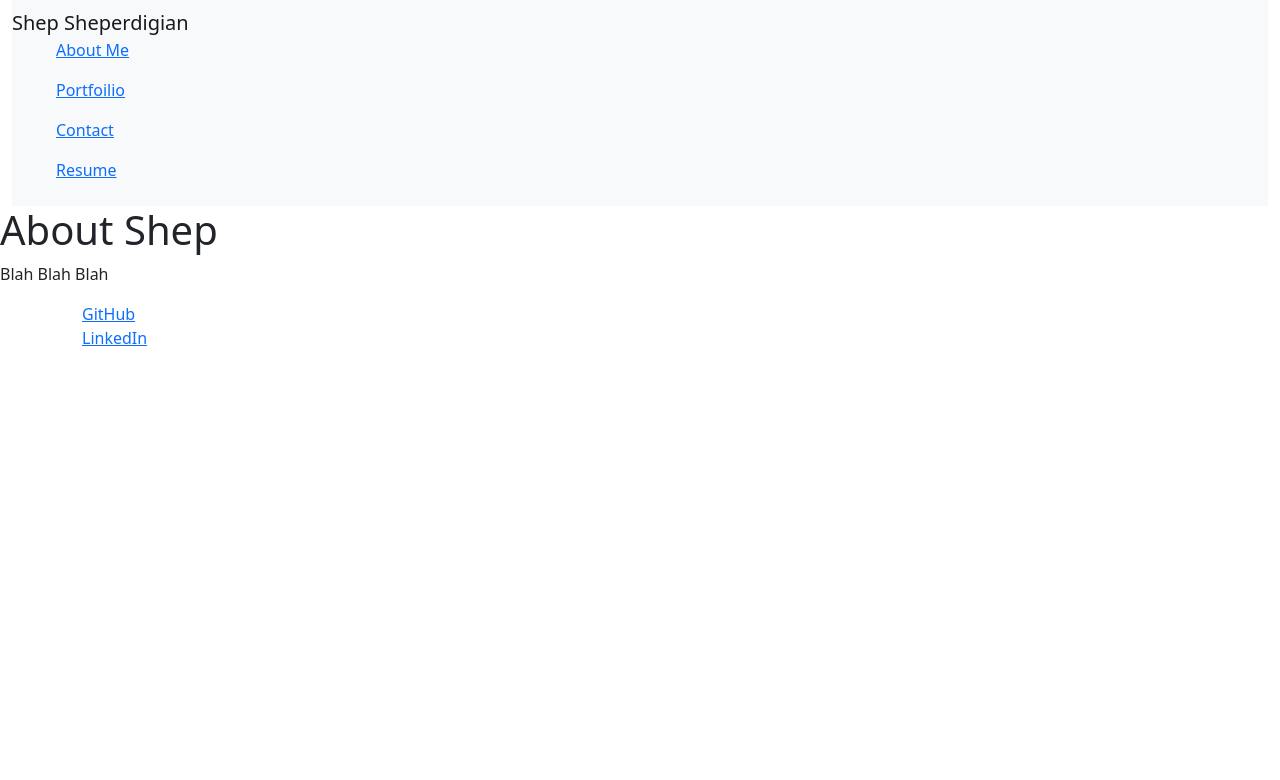
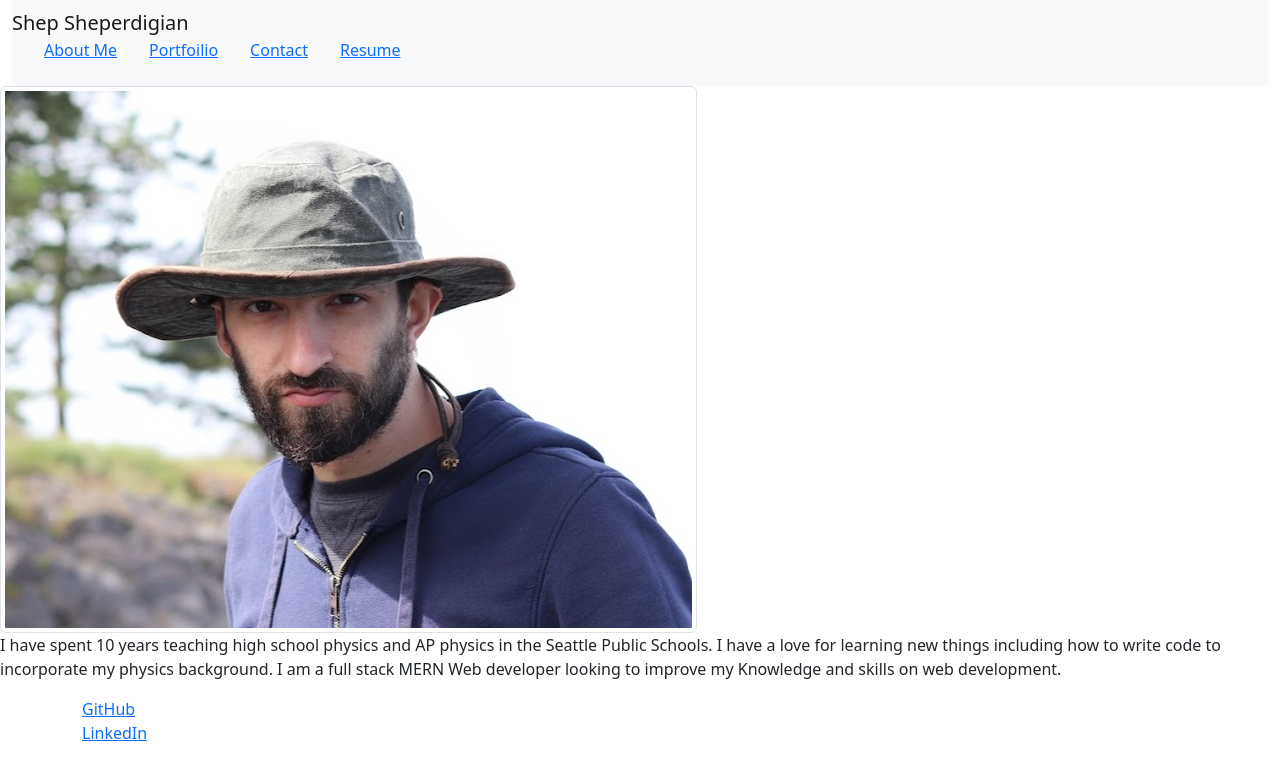
Before and after one commit to zshep/React_Portfolio, a React (Create React App) app: page / in a window 1280 px wide. Shown: the top 780 px of the page. Built offline with nearby package versions, Linux system fonts and the light colour scheme.

Commit message:
added in logic for Resume

```diff
--- a/src/components/About.js
+++ b/src/components/About.js
@@ -1,19 +1,17 @@
 import React from "react";
-
+import Image from "react-bootstrap/Image";
+import shepic from './Shepic.png';
 
 
 function About(){
 
     return(
         <div>
-            <h1>About Shep</h1>
 
-            <div className="holdpic">
-                {/* TO DO: <img>Put Image here</img> */}
-            </div>
+            <Image src = {shepic} fluid thumbnail/>
 
             <div className="aboutMe content">
-                <p>Blah Blah Blah</p>
+                <p>I have spent 10 years teaching high school physics and AP physics in the Seattle Public Schools. I have a love for learning new things including how to write code to incorporate my physics background. I am a full stack MERN Web developer looking to improve my Knowledge and skills on web development. </p>
                 {/* TO DO: Add short bio */}
             </div>
 
--- a/src/components/Navbar.js
+++ b/src/components/Navbar.js
@@ -1,6 +1,6 @@
 import React, { useState } from 'react';
 import Container from 'react-bootstrap/Container';
-
+import Nav from 'react-bootstrap/Nav';
 import Navbar from 'react-bootstrap/Navbar';
 import Row from 'react-bootstrap/Row';
 
@@ -27,35 +27,40 @@ import {
 
 function Navigationbar() {
 
+  //const[active, setActive] =useState(false);
 
   return (
-    <Navbar bg="light" expand="lg">
+    <>
+      <Navbar bg="light" expand="sm">
         <Row className="me-auto">
           <Container>
             <Navbar.Brand>Shep Sheperdigian</Navbar.Brand>
             <Navbar.Toggle aria-controls="basic-navbar-nav" />
           </Container >
           <Navbar.Collapse id="basic-navbar-nav">
-        <Container>
+            <Nav>
               <CustomLink to='/'>About Me</CustomLink>
-           <CustomLink to='/portfolio' styles={({isActive}) => ({color: !isActive ? "green" : "red"})}>Portfoilio</CustomLink>
+              <CustomLink to='/portfolio'>Portfoilio</CustomLink>
+
+
               <CustomLink to='/contact'>Contact</CustomLink>
               <CustomLink to='/resume'>Resume</CustomLink>
-        </Container>
+            </Nav>
           </Navbar.Collapse>
         </Row>
       </Navbar>
+    </>
   );
 }
 
-function CustomLink({to,children, props}){
+function CustomLink({ to, children, props }) {
 
 
   const resolvedPath = useResolvedPath(to)
-  const isActive =useMatch({ path: resolvedPath.pathname, end: true})
+  const isActive = useMatch({ path: resolvedPath.pathname, end: true })
   return (
 
-    <ul className ={isActive ? "active" : ""}>
+    <ul className={isActive ? "active" : ""}>
       <Link to={to} {...props}>
         {children}
       </Link>
--- a/src/components/Resume.js
+++ b/src/components/Resume.js
@@ -4,13 +4,25 @@ import Button from 'react-bootstrap/Button';
 
 
 function Resume () {
+    const Clickdownload = () => {
+        fetch().then(response => {
+            response.blob().then(blob => {
+                const fileURL = window.URL.createObjectURL(blob);
+
+                let mylink = document.createElement('a');
+                mylink.href = fileURL;
+                mylink.download = '';
+                mylink.click();
+            })
+        })
+    }
 
     return(
 
         <div>
-            <Container>
+            <Container center>
 
-                <Button>Download Resume</Button>
+                <Button onClick={Clickdownload}>Download Resume</Button>
 
             </Container>
 
```
Also changed, not shown: src/components/Shepic.png (added). Lines whose indentation alone changed are shown as unchanged.
